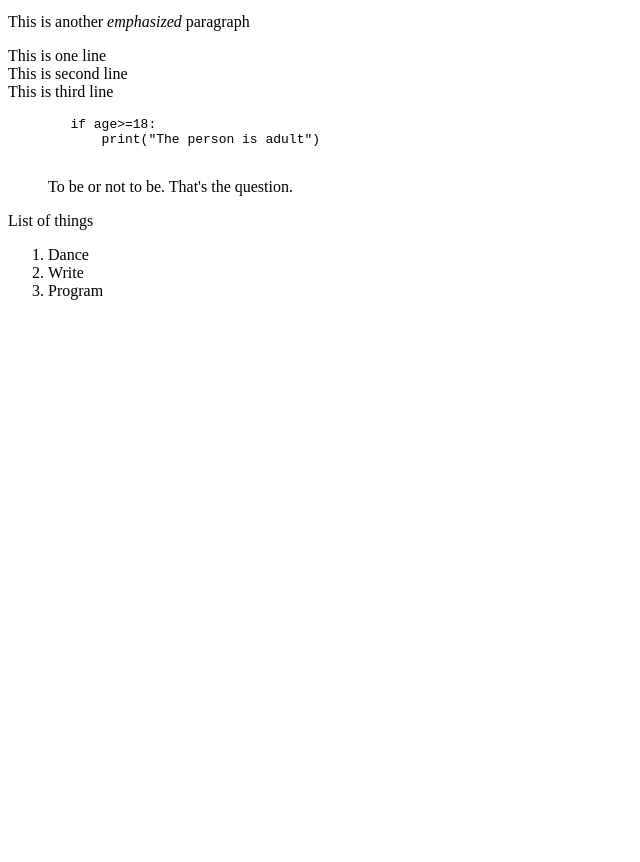
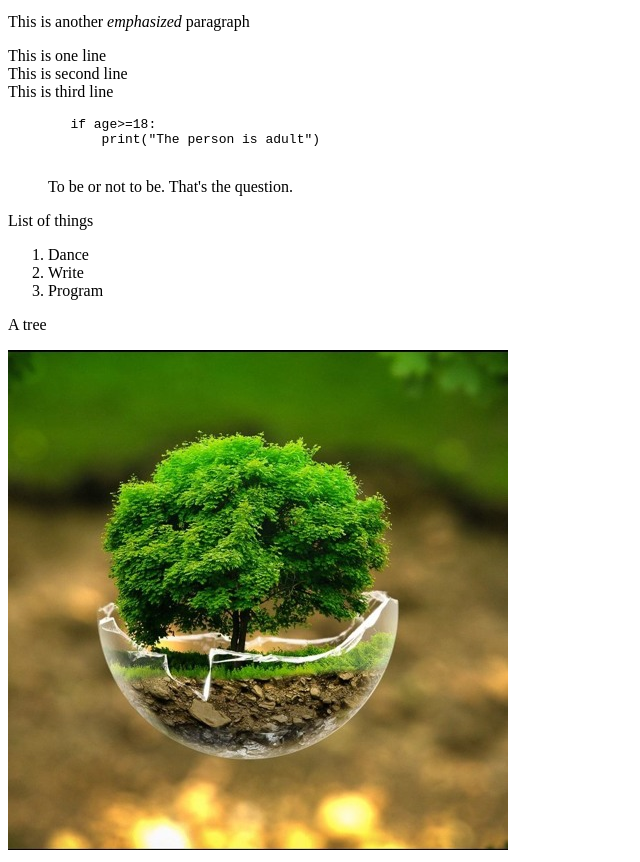
Before and after one commit to MartinVazquezCouselo/project1, a plain HTML site: page Index.html in a window 1280 px wide. Shown: the part 101-963 px from the top of the page, without its empty margins (0-640 px from the left). Before the commit the page ends 800 px from the top, so only its background shows below. Drawn offline with Linux system fonts and the light colour scheme.

Commit message:
project1

```diff
--- a/Index.html
+++ b/Index.html
@@ -29,5 +29,7 @@
         <li>Write</li>
         <li>Program</li>
     </ol>
+    <p>A tree </p>
+    <img src="img/Carballo.jpg" alt="A beautiful tree" height="500" width="500">
 </body>
 </html>
```
